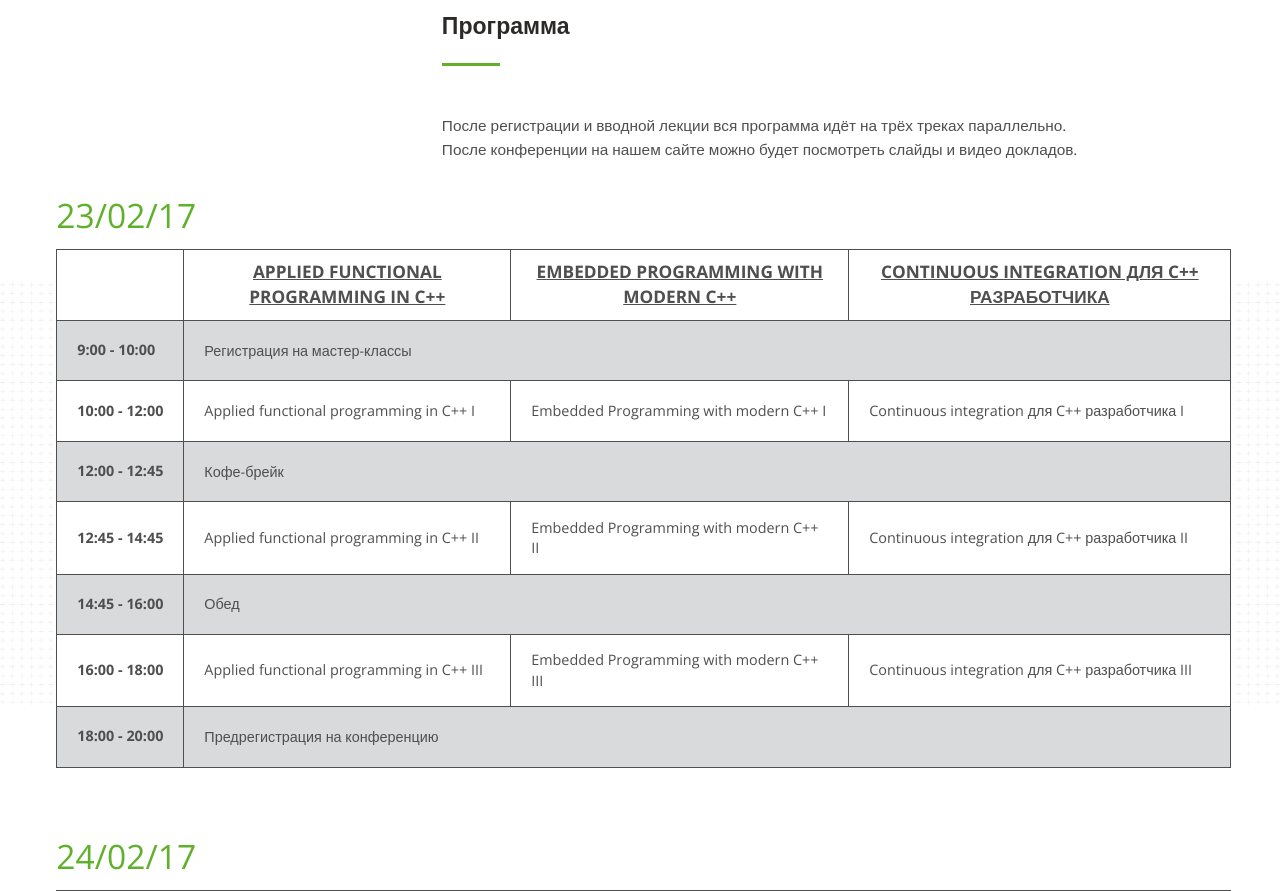
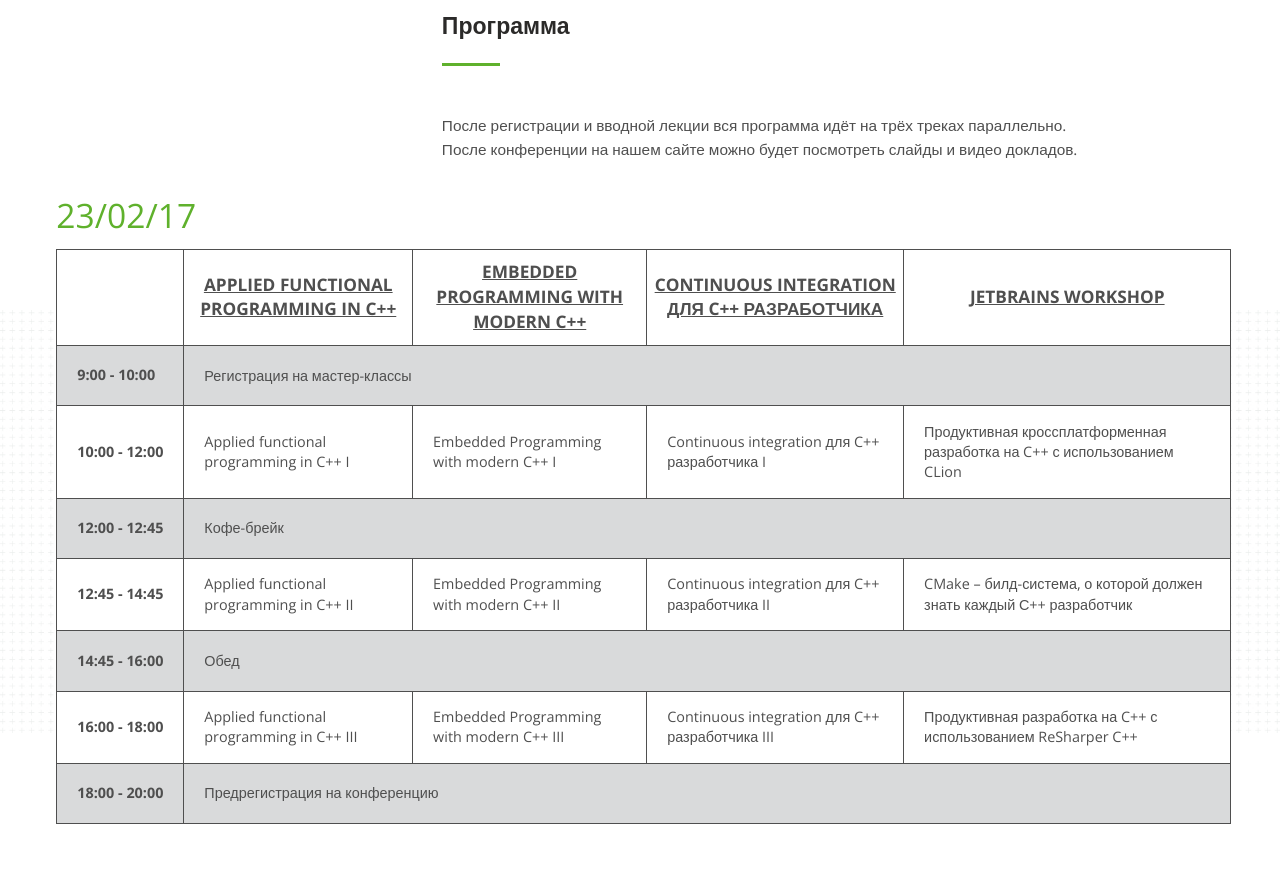
Before and after one commit to sergey-platonov/cpp-russia-2017, a PHP site: page / in a window 1280 px wide. Shown: the part 2693-3584 px from the top of the page. Run offline with PHP 8.4, Linux system fonts and the light colour scheme; data that the repository does not hold is empty; some libraries are stand-ins or nearby versions.

Commit message:
JetBrains team workshop added to the schedule

```diff
--- a/partials/program.php
+++ b/partials/program.php
@@ -29,40 +29,44 @@
                     <th><a href="/workshops/ivan-cukic">Applied functional programming in C++</a></th>
                     <th><a href="/workshops/rainer-grimm">Embedded Programming with modern C++</a></th>
                     <th><a href="/workshops/pavel-filonov">Continuous integration для C++ разработчика</a></th>
+                    <th><a href="/workshops/jetbrains">JetBrains workshop</a></th>
                 </tr>
                 <tr class="gray">
                     <td>9:00 - 10:00</td>
-                    <td colspan="3">Регистрация на мастер-классы</td>
+                    <td colspan="4">Регистрация на мастер-классы</td>
                 </tr>
                 <tr>
                     <td>10:00 - 12:00</td>
                     <td>Applied functional programming in C++ I</td>
                     <td>Embedded Programming with modern C++ I</td>
                     <td>Continuous integration для C++ разработчика I</td>
+                    <td>Продуктивная кроссплатформенная разработка на C++ с использованием CLion</td>
                 </tr>
                 <tr class="gray">
                     <td>12:00 - 12:45</td>
-                    <td colspan="3">Кофе-брейк</td>
+                    <td colspan="4">Кофе-брейк</td>
                 </tr>
                 <tr>
                     <td>12:45 - 14:45</td>
                     <td>Applied functional programming in C++ II</td>
                     <td>Embedded Programming with modern C++ II</td>
                     <td>Continuous integration для C++ разработчика II</td>
+                    <td>CMake – билд-система, о которой должен знать каждый С++ разработчик</td>
                 </tr>
                 <tr class="gray">
                     <td>14:45 - 16:00</td>
-                    <td colspan="3">Обед</td>
+                    <td colspan="4">Обед</td>
                 </tr>
                 <tr>
                     <td>16:00 - 18:00</td>
                     <td>Applied functional programming in C++ III</td>
                     <td>Embedded Programming with modern C++ III</td>
                     <td>Continuous integration для C++ разработчика III</td>
+                    <td>Продуктивная разработка на C++ с использованием ReSharper C++</td>
                 </tr>
                 <tr class="gray">
                     <td>18:00 - 20:00</td>
-                    <td colspan="3">Предрегистрация на конференцию</td>
+                    <td colspan="4">Предрегистрация на конференцию</td>
                 </tr>
                 </tbody>
             </table>
--- /dev/null
+++ b/speakers_data/jetbrains/data.json
@@ -0,0 +1,10 @@
+{
+  "speaker": {
+    "name": "Дмитрий Кожевников, Анастасия Казакова, Андрей Давыдов"
+  },
+  "workshop": {
+    "date": "23/02/17",
+    "time": "9:00 - 20:00",
+    "title": "JetBrains Workshop"
+  }
+}
--- a/speakers_data/jetbrains/speaker_about.md
+++ b/speakers_data/jetbrains/speaker_about.md
@@ -8,7 +8,7 @@
 
 Анастасия уверена в том, что разработка – процесс творческий, а рутинные задачи должны быть переданы “умным” инструментам. Поэтому сейчас она является частью команды JetBrains и работает менеджером по продуктовому маркетингу продукта CLion.
 
-##Андрей Давыдов
+## Андрей Давыдов
 
 Андрей Давыдов работает в команде ReSharper C++ в JetBrains.
 
```
